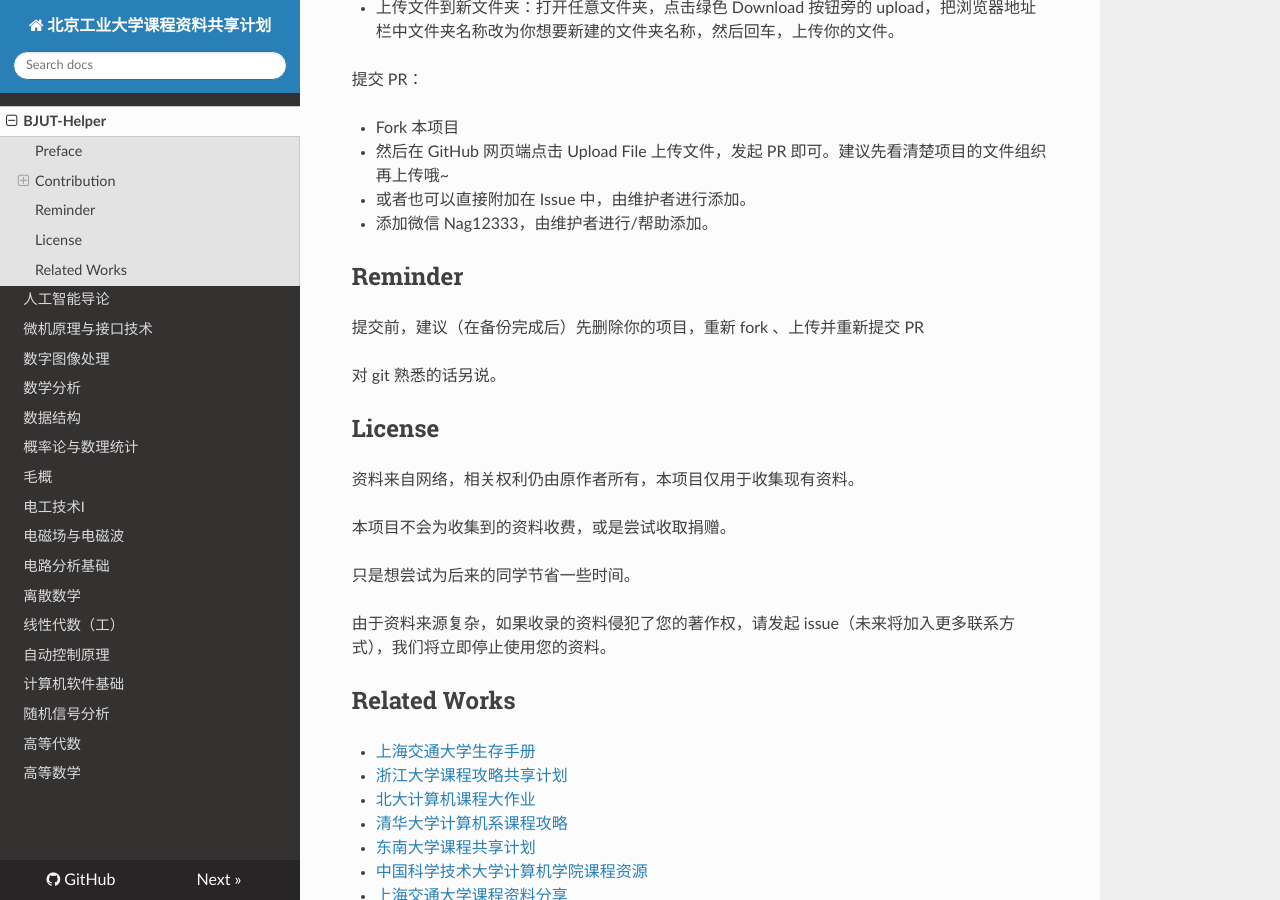
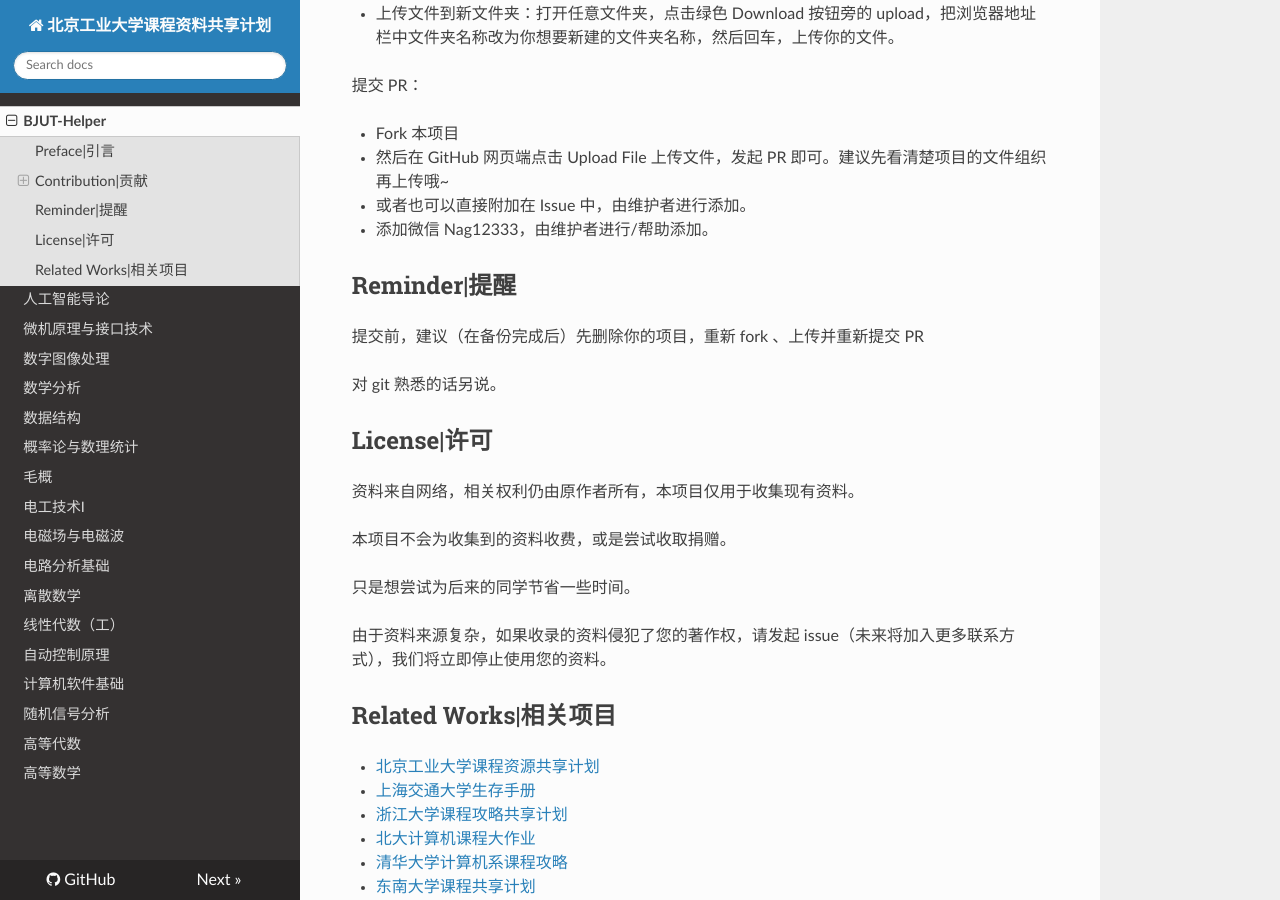
Before and after one commit to bjut-swift/BJUT-Helper, an MkDocs documentation site: the page built from docs/index.md, in a window 1280 px wide and 900 px high, scrolled down 1948 px. Built offline with MkDocs 1.6.1, drawn with Linux system fonts in a browser that asks for light colours; nearby versions of some CDN libraries; some of the changed text lies outside the part shown.

Commit message:
update docs

```diff
--- a/docs/index.md
+++ b/docs/index.md
@@ -1,6 +1,6 @@
 # BJUT-Helper
 
-## Preface
+## Preface|引言
 
 （引自 [浙江大学课程攻略共享计划](https://github.com/QSCTech/zju-icicles) ）
 
@@ -16,7 +16,7 @@
 
 我希望只要是前人走过的弯路，后人就不必再走。这是我的信念，也是我建立这个项目的原因。
 
-## Contribution
+## Contribution|贡献
 
 欢迎贡献！
 
@@ -64,13 +64,13 @@ Issue、PR、纠错、资料、选课/考试攻略，完全欢迎！
 - 或者也可以直接附加在 Issue 中，由维护者进行添加。
 - 添加微信 Nag12333，由维护者进行/帮助添加。
 
-## Reminder
+## Reminder|提醒
 
 提交前，建议（在备份完成后）先删除你的项目，重新 fork 、上传并重新提交 PR
 
 对 git 熟悉的话另说。
 
-## License
+## License|许可
 
 资料来自网络，相关权利仍由原作者所有，本项目仅用于收集现有资料。
 
@@ -80,8 +80,9 @@ Issue、PR、纠错、资料、选课/考试攻略，完全欢迎！
 
 由于资料来源复杂，如果收录的资料侵犯了您的著作权，请发起 issue（未来将加入更多联系方式），我们将立即停止使用您的资料。
 
-## Related Works
+## Related Works|相关项目
 
+- [北京工业大学课程资源共享计划](https://github.com/Nagi-ovo/BJUT-Helper)
 - [上海交通大学生存手册](https://survivesjtu.gitbook.io/survivesjtumanual/)
 - [浙江大学课程攻略共享计划](https://github.com/QSCTech/zju-icicles)
 - [北大计算机课程大作业](https://github.com/tongtzeho/PKUCourse)
```
Also changed, not shown: README.md (+6 -5 lines).
